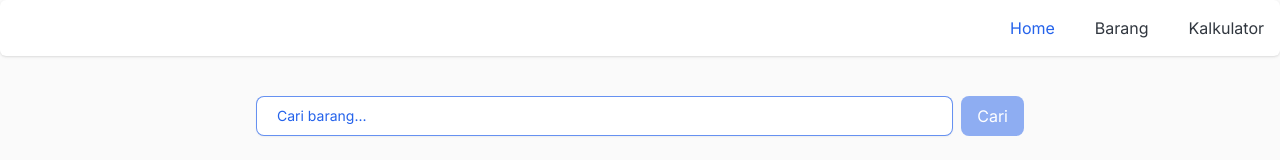
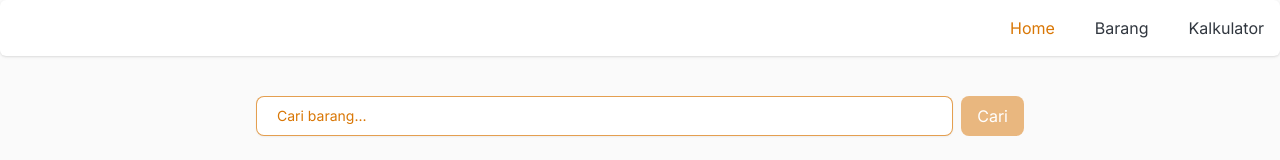
Before and after one commit to sarrahman-me/tokokeramik-custom, a Next.js app: page / in a window 1280 px wide. Shown: the top 160 px of the page. Built offline with nearby package versions, Linux system fonts and the light colour scheme; no server answers.

Commit message:
:lipstick: merubah warna situs

```diff
--- a/tailwind.config.ts
+++ b/tailwind.config.ts
@@ -13,17 +13,17 @@ const config: Config = {
         body: ["Synonym", "system-ui", "sans-serif"],
       },
       colors: {
-        "primary-50": "#eff6ff",
-        "primary-100": "#dbeafe",
-        "primary-200": "#bfdbfe",
-        "primary-300": "#93c5fd",
-        "primary-400": "#60a5fa",
-        "primary-500": "#3b82f6",
-        "primary-600": "#2563eb",
-        "primary-700": "#1d4ed8",
-        "primary-800": "#1e40af",
-        "primary-900": "#1e3a8a",
-        "primary-950": "#172554",
+        "primary-50": "#fffbeb",
+        "primary-100": "#fef3c7",
+        "primary-200": "#fde68a",
+        "primary-300": "#fcd34d",
+        "primary-400": "#fbbf24",
+        "primary-500": "#f59e0b",
+        "primary-600": "#d97706",
+        "primary-700": "#b45309",
+        "primary-800": "#92400e",
+        "primary-900": "#78350f",
+        "primary-950": "#451a03",
 
         // secondary
         secondary: "#fafafa",
```
